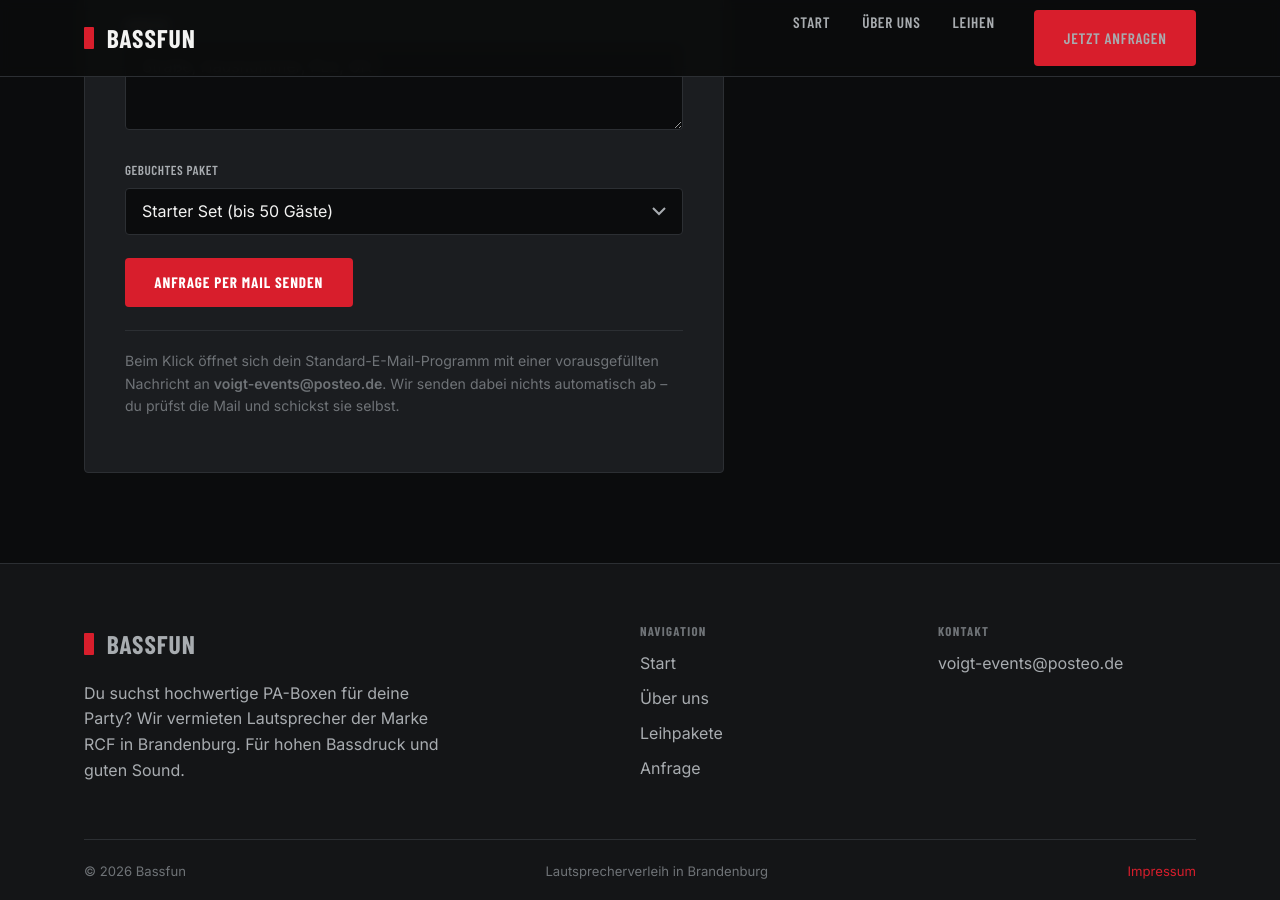
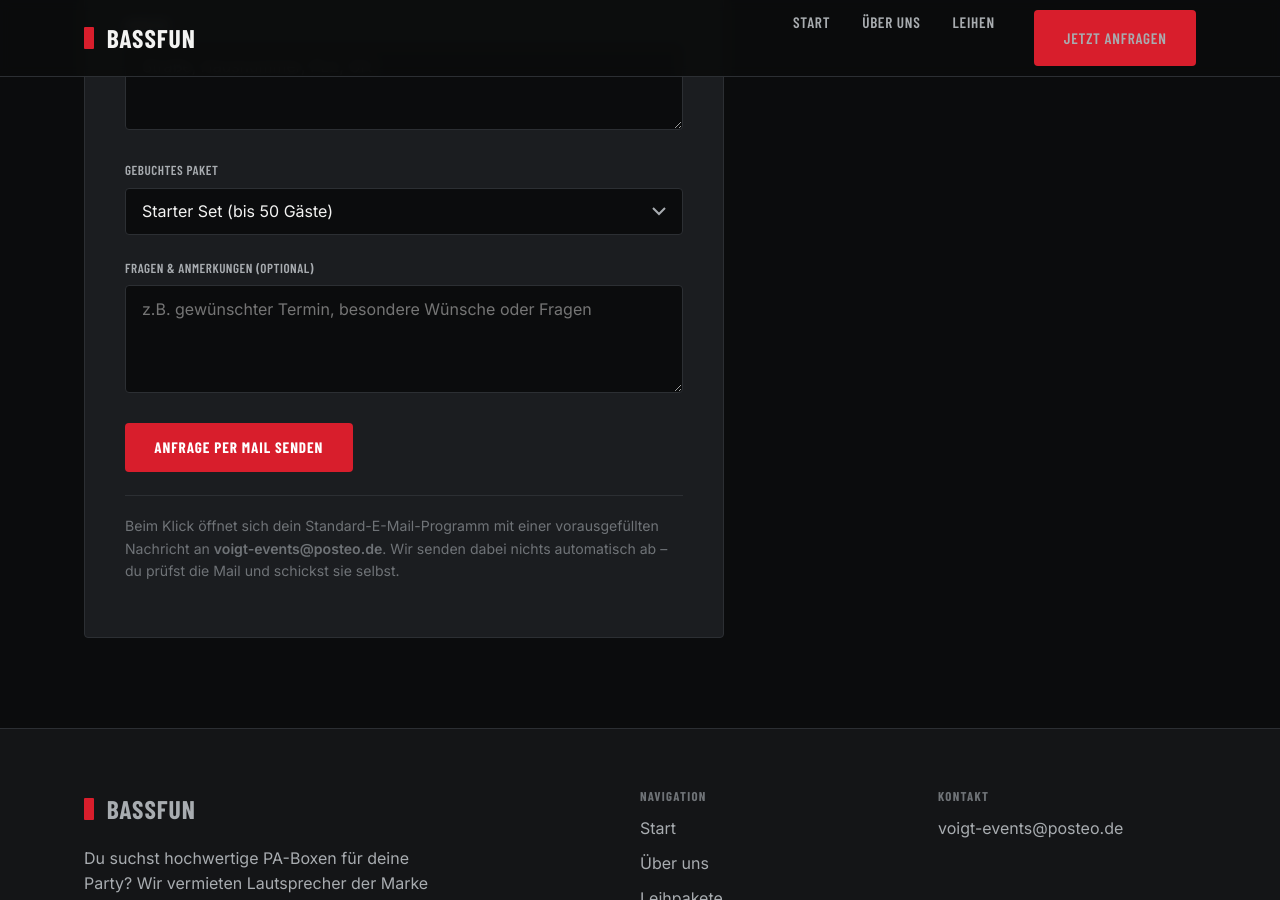
Before and after one commit to maximusvo/bassfun, a Jekyll site: the page built from anfrage.markdown, in a window 1280 px wide and 900 px high, scrolled down 697 px. Built offline with Jekyll 4.4.1, drawn with Linux system fonts in a browser that asks for light colours.

Commit message:
added freitextfeld to form

```diff
--- a/anfrage.markdown
+++ b/anfrage.markdown
@@ -54,6 +54,11 @@ description: >-
         </select>
       </div>
 
+      <div class="form-row">
+        <label for="nachricht">Fragen &amp; Anmerkungen (optional)</label>
+        <textarea id="nachricht" name="nachricht" rows="4" placeholder="z.B. gewünschter Termin, besondere Wünsche oder Fragen"></textarea>
+      </div>
+
       <button type="submit" class="btn btn-primary">Anfrage per Mail senden</button>
 
       <p class="form-note">
@@ -107,10 +113,15 @@ description: >-
       'Nachname: ' + nachname,
       'Telefonnummer: ' + telefon,
       'Adresse: ' + adresse,
-      'Gebuchtes Paket: ' + paketName,
-      '',
-      'Viele Grüße'
-    ].join('\n');
+      'Gebuchtes Paket: ' + paketName
+    ];
+
+    if (nachricht) {
+      bodyLines.push('', 'Fragen & Anmerkungen:', nachricht);
+    }
+
+    bodyLines.push('', 'Viele Grüße');
+    var body = bodyLines.join('\n');
 
     var mailtoLink = 'mailto:' + encodeURIComponent(mailTo)
       + '?subject=' + encodeURIComponent(subject)
```
Also changed, not shown: other parts of anfrage.markdown (+2 -1 lines).
